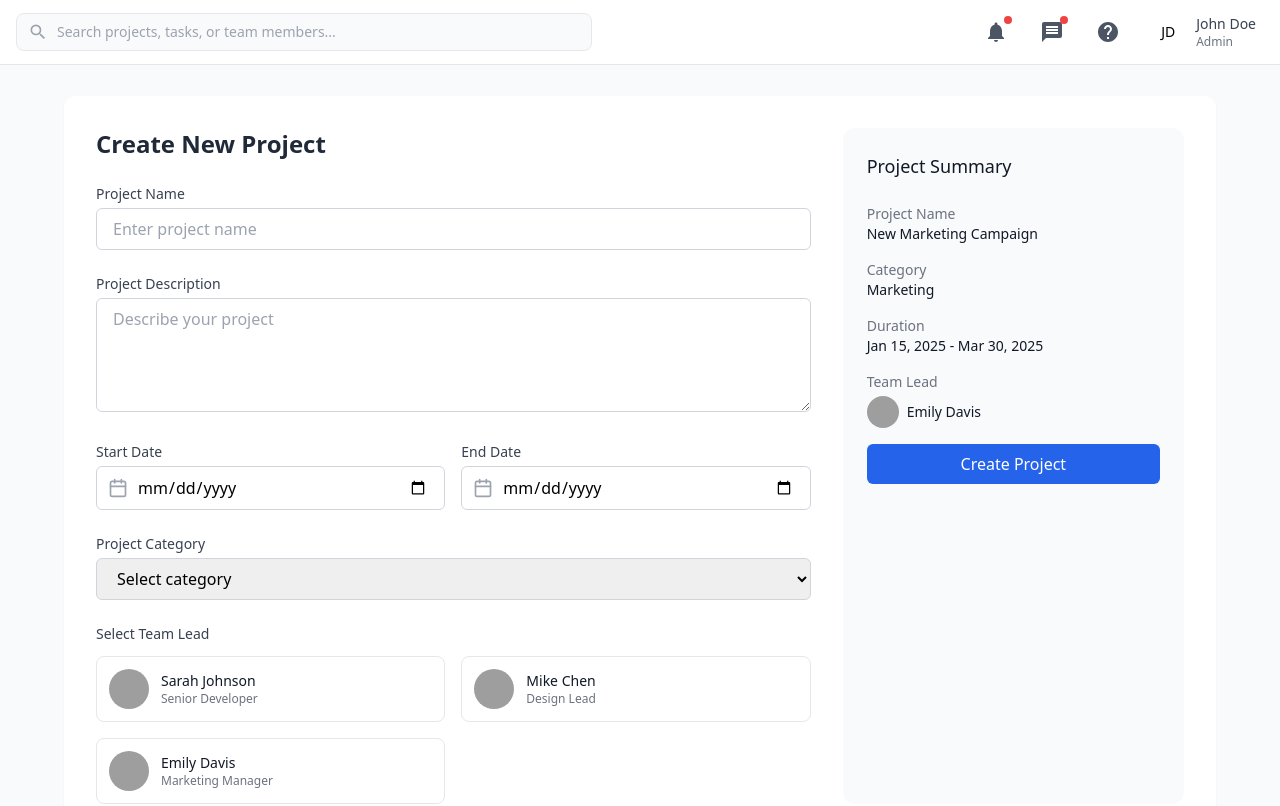
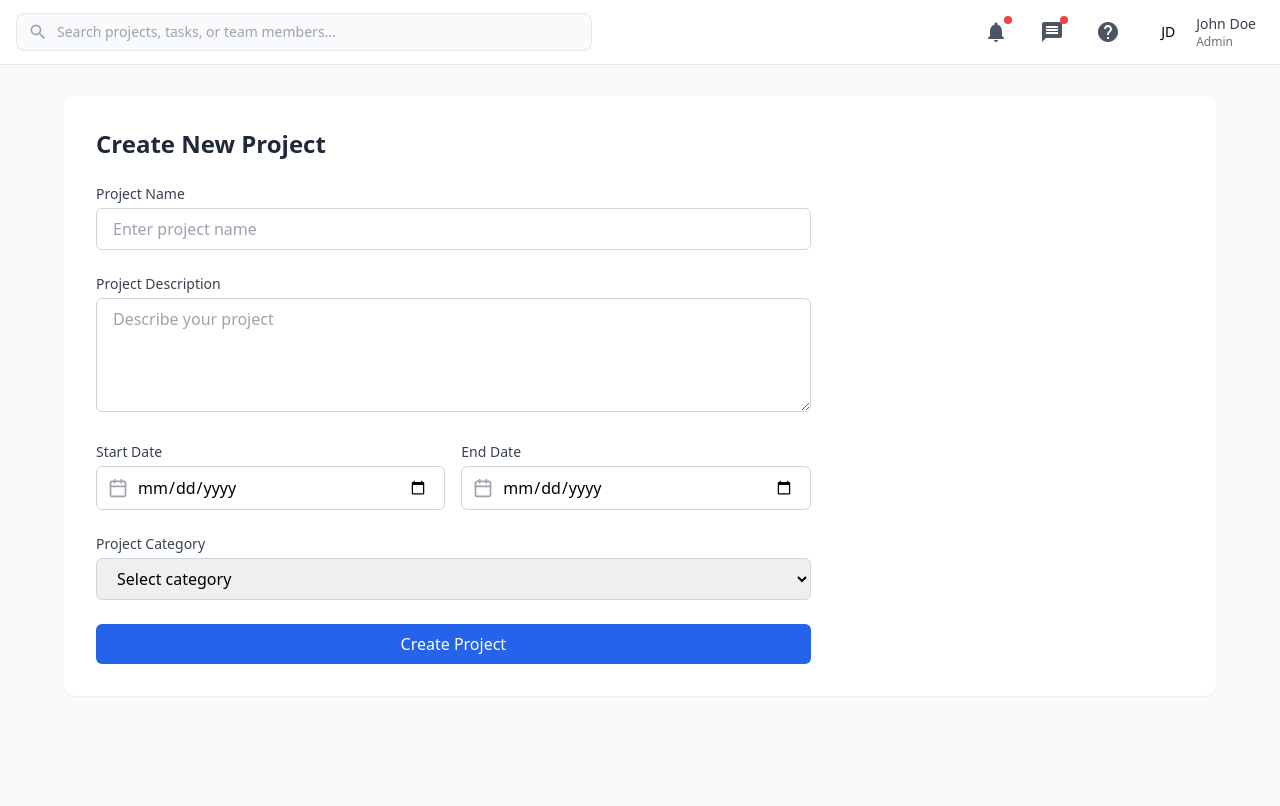
Before and after one commit to gaurav0330/project-management-tool, a React (Vite) app in the folder frontend/: page /createproject in a window 1280 px wide. Shown: the top 806 px of the page. Built offline with nearby package versions, Linux system fonts and the light colour scheme; sample sign-in values are in the browser's storage; grey boxes are pictures that could not be loaded.

Commit message:
project created backend and frontend setup

```diff
--- /dev/null
+++ b/frontend/src/graphql/maneger/createProject.js
@@ -0,0 +1,24 @@
+import { gql } from "@apollo/client";
+
+export const CREATE_PROJECT_MUTATION = gql`
+  mutation Mutation(
+    $title: String!
+    $startDate: String!
+    $endDate: String!
+    $description: String
+  ) {
+    createProject(
+      title: $title
+      startDate: $startDate
+      endDate: $endDate
+      description: $description
+    ) {
+      createdAt
+      description
+      endDate
+      startDate
+      status
+      title
+    }
+  }
+`;
--- a/frontend/src/pages/ProjectManager/CreateProjectPage.jsx
+++ b/frontend/src/pages/ProjectManager/CreateProjectPage.jsx
@@ -1,49 +1,49 @@
-import React, { useState } from 'react';
-import { Calendar, Users } from 'lucide-react';
-import { useNavigate } from 'react-router-dom';
+import React, { useState } from "react";
+import { Calendar, Users } from "lucide-react";
+import { useMutation } from "@apollo/client";
+import { useNavigate } from "react-router-dom";
+import { CREATE_PROJECT_MUTATION } from "../../graphql/maneger/createProject";
 
 function CreateProject() {
-  const [projectName, setProjectName] = useState('');
-  const [projectDescription, setProjectDescription] = useState('');
-  const [startDate, setStartDate] = useState('');
-  const [endDate, setEndDate] = useState('');
-  const [selectedCategory, setSelectedCategory] = useState('');
-   const navigate = useNavigate();
+  const [projectName, setProjectName] = useState("");
+  const [projectDescription, setProjectDescription] = useState("");
+  const [startDate, setStartDate] = useState("");
+  const [endDate, setEndDate] = useState("");
+  const [selectedCategory, setSelectedCategory] = useState("");
+  const navigate = useNavigate();
 
-  const teamMembers = [
-    {
-      id: 1,
-      name: 'Sarah Johnson',
-      role: 'Senior Developer',
-      avatar: 'https://images.unsplash.com/photo-1494790108377-be9c29b29330?w=150',
-    },
-    {
-      id: 2,
-      name: 'Mike Chen',
-      role: 'Design Lead',
-      avatar: 'https://images.unsplash.com/photo-1472099645785-5658abf4ff4e?w=150',
-    },
-    {
-      id: 3,
-      name: 'Emily Davis',
-      role: 'Marketing Manager',
-      avatar: 'https://images.unsplash.com/photo-1438761681033-6461ffad8d80?w=150',
-    },
-  ];
+  const [createProject, { loading, error }] = useMutation(CREATE_PROJECT_MUTATION);
+
+  const handleCreateProject = async () => {
+    try {
+      const { data } = await createProject({
+        variables: {
+          title: projectName,
+          startDate,
+          endDate,
+          description: projectDescription,
+        },
+      });
+
+      if (data) {
+        alert("Project created successfully!");
+        navigate("/assignLead"); // Redirect after project creation
+      }
+    } catch (err) {
+      console.error("Error creating project:", err);
+    }
+  };
 
   return (
     <div className="min-h-screen p-8 bg-gray-50">
       <div className="max-w-6xl p-8 mx-auto bg-white shadow-sm rounded-xl">
         <div className="grid grid-cols-1 gap-8 lg:grid-cols-3">
-          {/* Left Column - Form */}
           <div className="lg:col-span-2">
             <h2 className="mb-6 text-2xl font-semibold text-gray-800">Create New Project</h2>
 
             <div className="space-y-6">
               <div>
-                <label className="block mb-1 text-sm font-medium text-gray-700">
-                  Project Name
-                </label>
+                <label className="block mb-1 text-sm font-medium text-gray-700">Project Name</label>
                 <input
                   type="text"
                   value={projectName}
@@ -54,9 +54,7 @@ function CreateProject() {
               </div>
 
               <div>
-                <label className="block mb-1 text-sm font-medium text-gray-700">
-                  Project Description
-                </label>
+                <label className="block mb-1 text-sm font-medium text-gray-700">Project Description</label>
                 <textarea
                   value={projectDescription}
                   onChange={(e) => setProjectDescription(e.target.value)}
@@ -68,9 +66,7 @@ function CreateProject() {
 
               <div className="grid grid-cols-2 gap-4">
                 <div>
-                  <label className="block mb-1 text-sm font-medium text-gray-700">
-                    Start Date
-                  </label>
+                  <label className="block mb-1 text-sm font-medium text-gray-700">Start Date</label>
                   <div className="relative">
                     <Calendar className="absolute w-5 h-5 text-gray-400 -translate-y-1/2 left-3 top-1/2" />
                     <input
@@ -83,9 +79,7 @@ function CreateProject() {
                 </div>
 
                 <div>
-                  <label className="block mb-1 text-sm font-medium text-gray-700">
-                    End Date
-                  </label>
+                  <label className="block mb-1 text-sm font-medium text-gray-700">End Date</label>
                   <div className="relative">
                     <Calendar className="absolute w-5 h-5 text-gray-400 -translate-y-1/2 left-3 top-1/2" />
                     <input
@@ -99,9 +93,7 @@ function CreateProject() {
               </div>
 
               <div>
-                <label className="block mb-1 text-sm font-medium text-gray-700">
-                  Project Category
-                </label>
+                <label className="block mb-1 text-sm font-medium text-gray-700">Project Category</label>
                 <select
                   value={selectedCategory}
                   onChange={(e) => setSelectedCategory(e.target.value)}
@@ -114,75 +106,14 @@ function CreateProject() {
                 </select>
               </div>
 
-              <div>
-                <label className="block mb-3 text-sm font-medium text-gray-700">
-                  Select Team Lead
-                </label>
-                <div className="grid grid-cols-1 gap-4 md:grid-cols-2">
-                  {teamMembers.map((member) => (
-                    <div
-                      key={member.id}
-                      className="flex items-center p-3 transition-colors border border-gray-200 rounded-lg cursor-pointer hover:border-blue-500"
-                    >
-                      <img
-                        src={member.avatar}
-                        alt={member.name}
-                        className="object-cover w-10 h-10 rounded-full"
-                      />
-                      <div className="ml-3">
-                        <p className="text-sm font-medium text-gray-900">{member.name}</p>
-                        <p className="text-xs text-gray-500">{member.role}</p>
-                      </div>
-                    </div>
-                  ))}
-                </div>
-              </div>
-            </div>
-          </div>
-
-          {/* Right Column - Summary */}
-          <div className="p-6 bg-gray-50 rounded-xl">
-            <h3 className="mb-6 text-lg font-medium text-gray-900">Project Summary</h3>
-
-            <div className="space-y-4">
-              <div>
-                <p className="text-sm text-gray-500">Project Name</p>
-                <p className="text-sm font-medium text-gray-900">{projectName || 'New Marketing Campaign'}</p>
-              </div>
-
-              <div>
-                <p className="text-sm text-gray-500">Category</p>
-                <p className="text-sm font-medium text-gray-900">{selectedCategory || 'Marketing'}</p>
-              </div>
-
-              <div>
-                <p className="text-sm text-gray-500">Duration</p>
-                <p className="text-sm font-medium text-gray-900">
-                  {startDate && endDate
-                    ? `${new Date(startDate).toLocaleDateString()} - ${new Date(endDate).toLocaleDateString()}`
-                    : 'Jan 15, 2025 - Mar 30, 2025'}
-                </p>
-              </div>
-
-              <div>
-                <p className="text-sm text-gray-500">Team Lead</p>
-                <div className="flex items-center mt-1">
-                  <img
-                    src={teamMembers[2].avatar}
-                    alt={teamMembers[2].name}
-                    className="object-cover w-8 h-8 rounded-full"
-                  />
-                  <p className="ml-2 text-sm font-medium text-gray-900">{teamMembers[2].name}</p>
-                </div>
-              </div>
+              {error && <p className="text-red-500">Error: {error.message}</p>}
 
               <button
                 className="w-full px-4 py-2 mt-6 text-white transition-colors bg-blue-600 rounded-md hover:bg-blue-700 focus:outline-none focus:ring-2 focus:ring-blue-500 focus:ring-offset-2"
-                onClick={() => {
-                  navigate('/assignLead');
-                }}
+                onClick={handleCreateProject}
+                disabled={loading}
               >
-                Create Project
+                {loading ? "Creating..." : "Create Project"}
               </button>
             </div>
           </div>
--- a/frontend/src/pages/ProjectManager/ProjectDashboardPage.jsx
+++ b/frontend/src/pages/ProjectManager/ProjectDashboardPage.jsx
@@ -5,7 +5,7 @@ import AssignTeamLead from "../../components/tasks/AssignTeamLead";
 import AssignTasks from "../../components/tasks/AssignTasks";
 import CreateProjectPage from '../../pages/ProjectManager/CreateProjectPage';
 import TaskApprovalPage from "./TaskApprovalPage";
-import TeamMemberDashboardPage from "../TeamMember/teamMemberDashboardPage";
+import TeamMemberDashboardPage from "../TeamMember/TeamMemberDashboardPage";
 import TeamLeadDashboard from "../../pages/TeamLead/teamLeadDashboard";
 
 const ProjectDashboard = () => {
--- a/frontend/src/pages/TeamLead/teamLeadDashboard.jsx
+++ b/frontend/src/pages/TeamLead/teamLeadDashboard.jsx
@@ -51,12 +51,12 @@ const TeamLeadDashboard = () => {
   return (
     <div className="flex min-h-screen bg-gray-100">
   {/* Sidebar */}
-      <div className="w-1/5 min-h-screen p-6 bg-white shadow-md">
+  <div className="w-64 h-full min-h-screen bg-white shadow-lg">
     <Sidebar setActiveComponent={setActiveComponent} />
   </div>
 
   {/* Main Content */}
-      <div className="flex-1 p-6 overflow-auto">
+  <div className="flex-1 min-h-screen h-full p-6 overflow-auto bg-gray-100">
     {activeComponent === "taskManagement" && <TaskManagementPage />}
     {activeComponent === "displayTeamTask" && <DisplayTeamTaskPage />}
     {activeComponent === "taskDistribution" && <TaskDistributionPage />}
@@ -70,8 +70,6 @@ const TeamLeadDashboard = () => {
           statusFilter={statusFilter}
           setStatusFilter={setStatusFilter}
         />
-
-            {/* Project List */}
         <div className="grid grid-cols-1 gap-6 mt-6 md:grid-cols-2 lg:grid-cols-3">
           {filteredProjects.map((project) => (
             <ProjectCard key={project.id} project={project} />
@@ -81,6 +79,7 @@ const TeamLeadDashboard = () => {
     )}
   </div>
 </div>
+
   );
 };
 
--- a/frontend/src/pages/TeamMember/TeamMemberDashboardPage.jsx
+++ b/frontend/src/pages/TeamMember/TeamMemberDashboardPage.jsx
@@ -50,7 +50,7 @@ export default function TeamMemberDashboardPage() {
   return (
     <div className="flex min-h-screen bg-gray-100">
       {/* Sidebar */}
-      <div className="w-1/5 min-h-screen p-6 bg-white shadow-md">
+       <div className="w-64 h-full min-h-screen bg-white shadow-lg">
         <Sidebar setActiveComponent={setActiveComponent} />
       </div>
 
```
Lines whose indentation alone changed are shown as unchanged.
